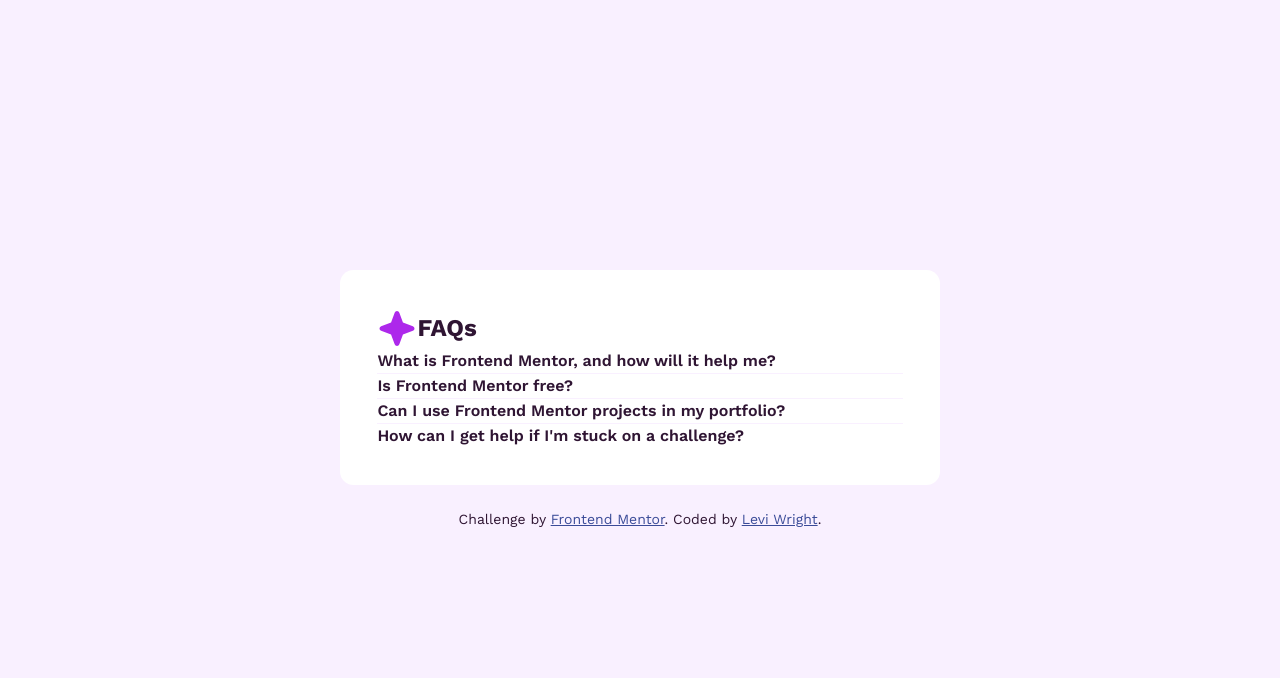
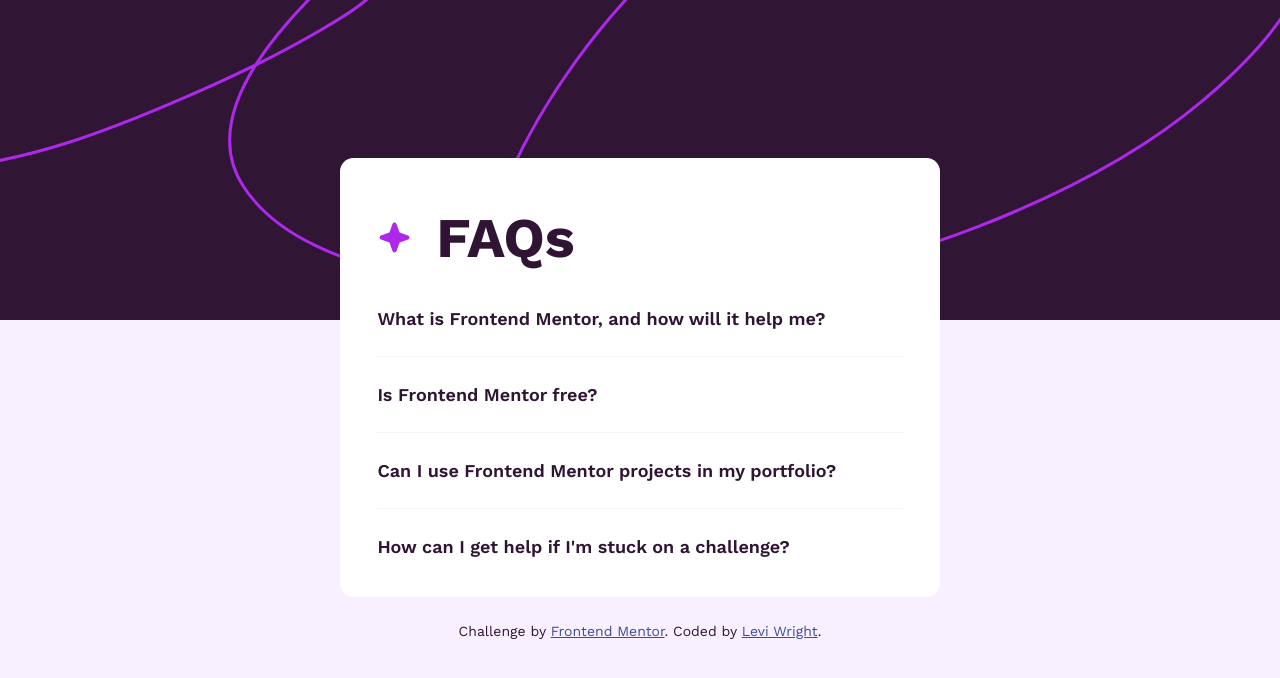
Before and after one commit to law973/faq-accordion, a website: page index.html in a window 1280 px wide. Drawn offline with Linux system fonts and the light colour scheme.

Commit message:
added background pattern

```diff
--- a/index.html
+++ b/index.html
@@ -10,12 +10,17 @@
   <link rel="stylesheet" href="css/compiled_style.css">
 </head>
 <body>
+  <!-- Background Pattern -->
+  <div class="background__container">
+    <img class="background__mobile" src="./assets/images/background-pattern-mobile.svg" alt="A dark purple background with two pink lines that are curved and thin.">
+    <img class="background__desktop" src="./assets/images/background-pattern-desktop.svg" alt="A dark purple background with three pink lines that are curved and thin.">
+  </div>
   <main>
     <!-- FAQs Card -->
     <article class="card">
-      <h1><img src="./assets/images/icon-star.svg"> <span>FAQs</span></h1>
+      <h1 class="card__heading"><img src="./assets/images/icon-star.svg" alt="A pink symbol in the shape of a four-pointed star."> <span>FAQs</span></h1>
       <!-- FAQ #1 -->
-      <details>
+      <details class="card__details">
         <summary>What is Frontend Mentor, and how will it help me?</summary>
         <p>
           Frontend Mentor offers realistic coding challenges to help developers improve their
@@ -24,7 +29,7 @@
         </p>
       </details>
       <!-- FAQ #2 -->
-      <details>
+      <details class="card__details">
         <summary>Is Frontend Mentor free?</summary>
         <p>
           Yes, Frontend Mentor offers both free and premium coding challenges, with the free
@@ -32,7 +37,7 @@
         </p>
       </details>
       <!-- FAQ #3 -->
-      <details>
+      <details class="card__details">
         <summary>Can I use Frontend Mentor projects in my portfolio?</summary>
         <p>
           Yes, you can use projects completed on Frontend Mentor in your portfolio. It's an excellent
@@ -40,7 +45,7 @@
         </p>
       </details>
       <!-- FAQ #4 -->
-      <details>
+      <details class="card__details">
         <summary>How can I get help if I'm stuck on a challenge?</summary>
         <p>
           The best place to get help is inside Frontend Mentor's Discord community. There's a help
--- /dev/null
+++ b/scss/_background.scss
@@ -0,0 +1,30 @@
+.background__container {
+    position: absolute;
+    top: 0;
+    z-index: -1;
+}
+
+.background__desktop {
+    height: 20rem;
+    object-fit: cover;
+    object-position: bottom;
+    position: absolute;
+    top: 0;
+    width: 100vw;
+
+    @media screen and (max-width: 991.98px) {
+        visibility: hidden;
+    }
+}
+
+.background__mobile {
+    height: clamp(14.5rem, 32.25vw, 20rem);
+    object-fit: cover;
+    object-position: bottom;
+    width: 100vw;
+
+    @media screen and (min-width: 992px) {
+        visibility: hidden;
+        opacity: 0;
+    }
+}
--- a/scss/_card.scss
+++ b/scss/_card.scss
@@ -5,12 +5,61 @@
     padding: clamp(25px, 2.92vw, 42px);
 }
 
-h1 {
+.card__details {
+    padding: 1.5rem 0;
+
+    summary {
+        color: var(--dark-purple);
+        cursor: pointer;
+        font-weight: 600;
+        font-size: clamp(1rem, 4.2vw, 1.125rem);
+
+        &:first-of-type {
+            list-style-type: none;
+        }
+
+        &::-webkit-details-marker {
+            display: none;
+        }
+
+        &:hover, &:focus {
+            color: var(--pink);
+        }
+    }
+
+    p {
+        color: var(--grayish-purple);
+        font-size: clamp(0.875rem, 3.7vw, 1rem);
+        padding-top: 1.5rem;
+    }
+
+    ~ .card__details {
+        border-top: 1px solid var(--light-pink);
+    }
+
+    &:first-of-type {
+        padding-top: 0;
+    }
+
+    &:last-of-type {
+        padding-bottom: 0;
+    }
+}
+
+.card__heading {
     align-items: center;
     display: flex;
+    gap: 1.5rem;
+    margin-bottom: clamp(1.063rem, 4.5vw, 1.563rem);
+
+    img {
+        width: clamp(1.312rem, 5.5vw, 2.187rem);
+        height: clamp(1.312rem, 5.5vw, 2.186rem);
+    }
 
     span {
         color: var(--dark-purple);
         font-weight: 700;
+        font-size: clamp(2rem, 8.5vw, 3.5rem);
     }
 }
--- a/scss/_details.scss
+++ /dev/null
@@ -1,27 +0,0 @@
-details {
-    summary {
-        color: var(--dark-purple);
-        cursor: pointer;
-        font-weight: 600;
-
-        &:first-of-type {
-            list-style-type: none;
-        }
-
-        &::-webkit-details-marker {
-            display: none;
-        }
-
-        &:hover, &:focus {
-            color: var(--bright-purple);
-        }
-    }
-
-    p {
-        color: var(--grayish-purple);
-    }
-
-    ~ details {
-        border-top: 1px solid var(--light-pink);
-    }
-}
--- a/scss/_variables.scss
+++ b/scss/_variables.scss
@@ -3,7 +3,7 @@
 
 :root {
     --attribution-blue: hsl(229, 45%, 41%);
-    --bright-purple: hsl(281, 83%, 54%);
+    --pink: rgb(172, 40, 235);
     --dark-purple: hsl(292, 42%, 14%);
     --grayish-purple: hsl(292, 16%, 49%);
     --light-pink: hsl(276, 100%, 97%);
--- a/scss/main.scss
+++ b/scss/main.scss
@@ -8,6 +8,6 @@
 @import 'variables';
 @import 'reset';
 @import 'screen-reader-only';
+@import 'background';
 @import 'card';
-@import 'details';
 @import 'attribution';
```
Also changed, not shown: README.md, css/compiled_style.css, design/active-states.jpg (deleted).
